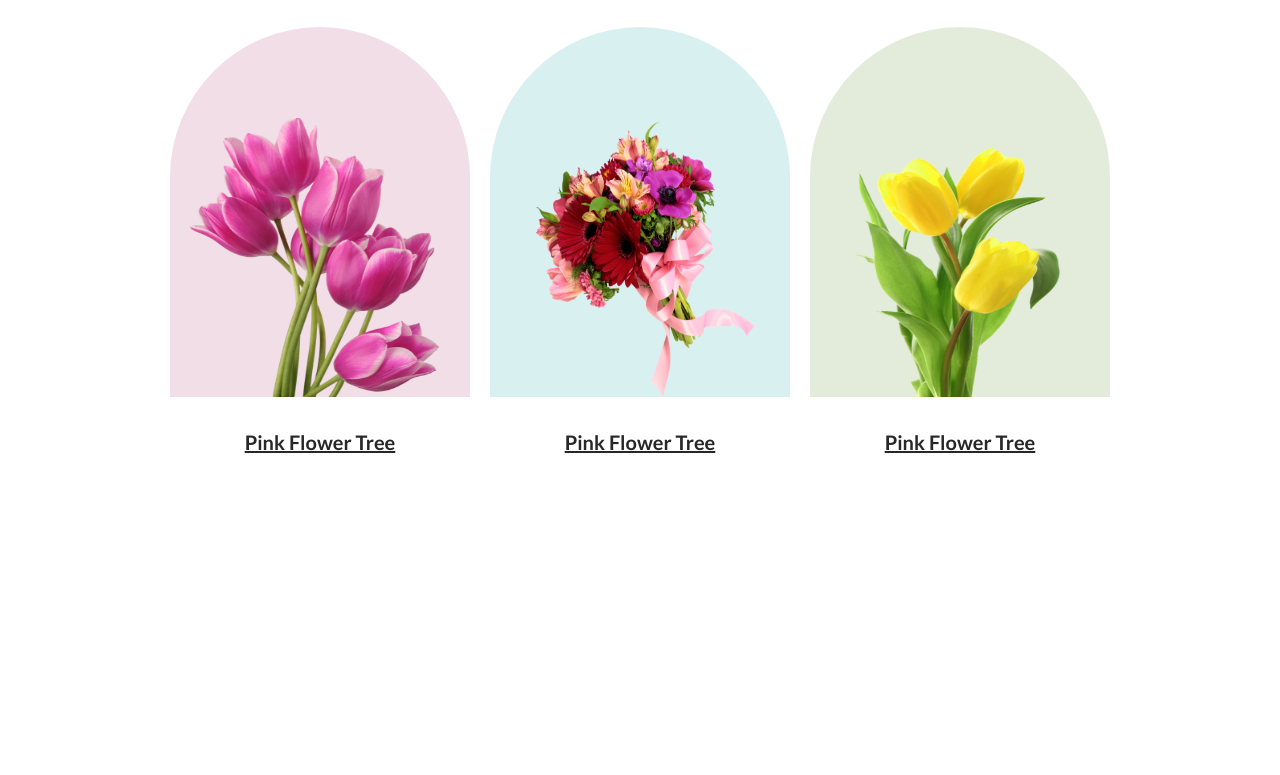
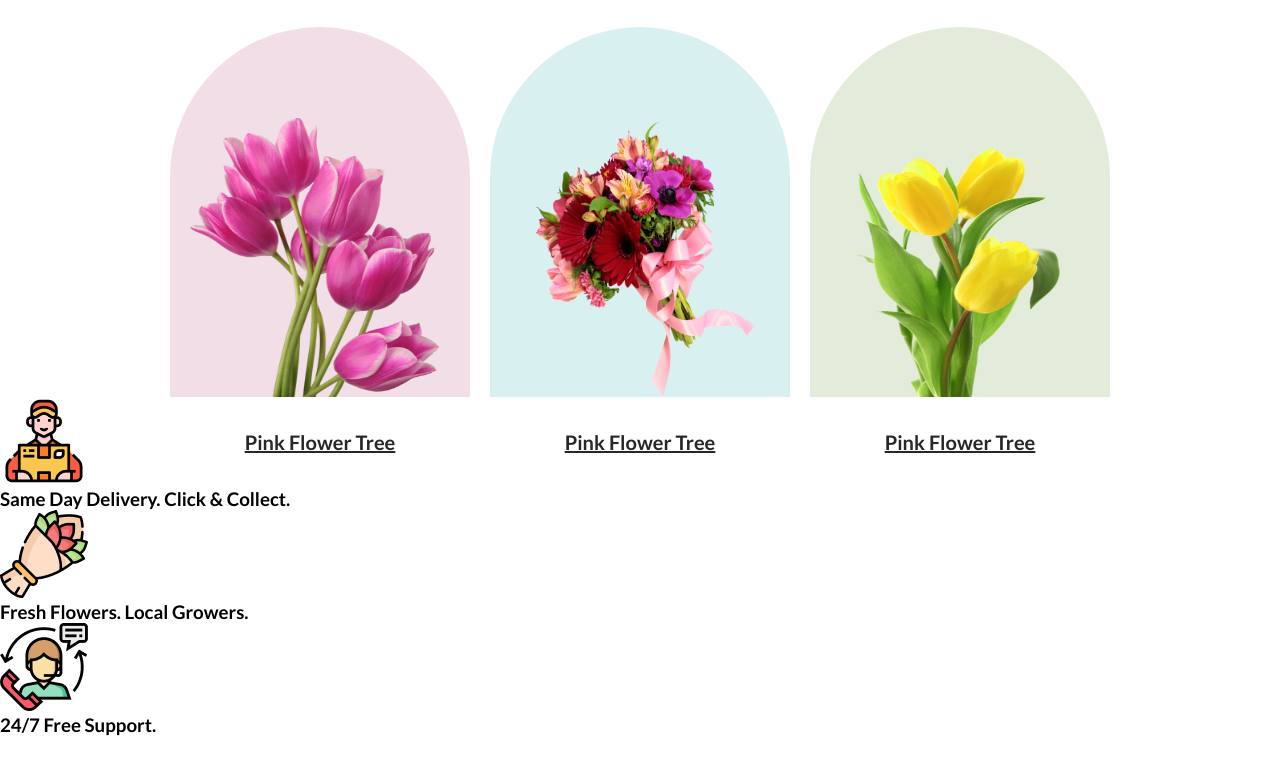
Before and after one commit to tanjilahamed99/flower-shop, a plain HTML site: page index.html in a window 1280 px wide. Shown: the part 804-1579 px from the top of the page. Drawn offline with Linux system fonts and the light colour scheme.

Commit message:
payment section added

```diff
--- a/index.html
+++ b/index.html
@@ -46,7 +46,18 @@
             </div>
         </section>
         <section class="payment">
-
+            <div class="delevary">
+                <img src="Flower Asset/Group 57.png" alt="">
+                <h3 class="delevary-tittle">Same Day Delivery. Click & Collect.</h3>
+            </div>
+            <div class="delevary">
+                <img src="Flower Asset/Group 58.png" alt="">
+                <h3 class="delevary-tittle">Fresh Flowers. Local Growers.</h3>
+            </div>
+            <div class="delevary">
+                <img src="Flower Asset/Group 59.png" alt="">
+                <h3 class="delevary-tittle">24/7 Free Support.</h3>
+            </div>
         </section>
     </main>
     <footer>
```
Lines whose indentation alone changed are shown as unchanged.
